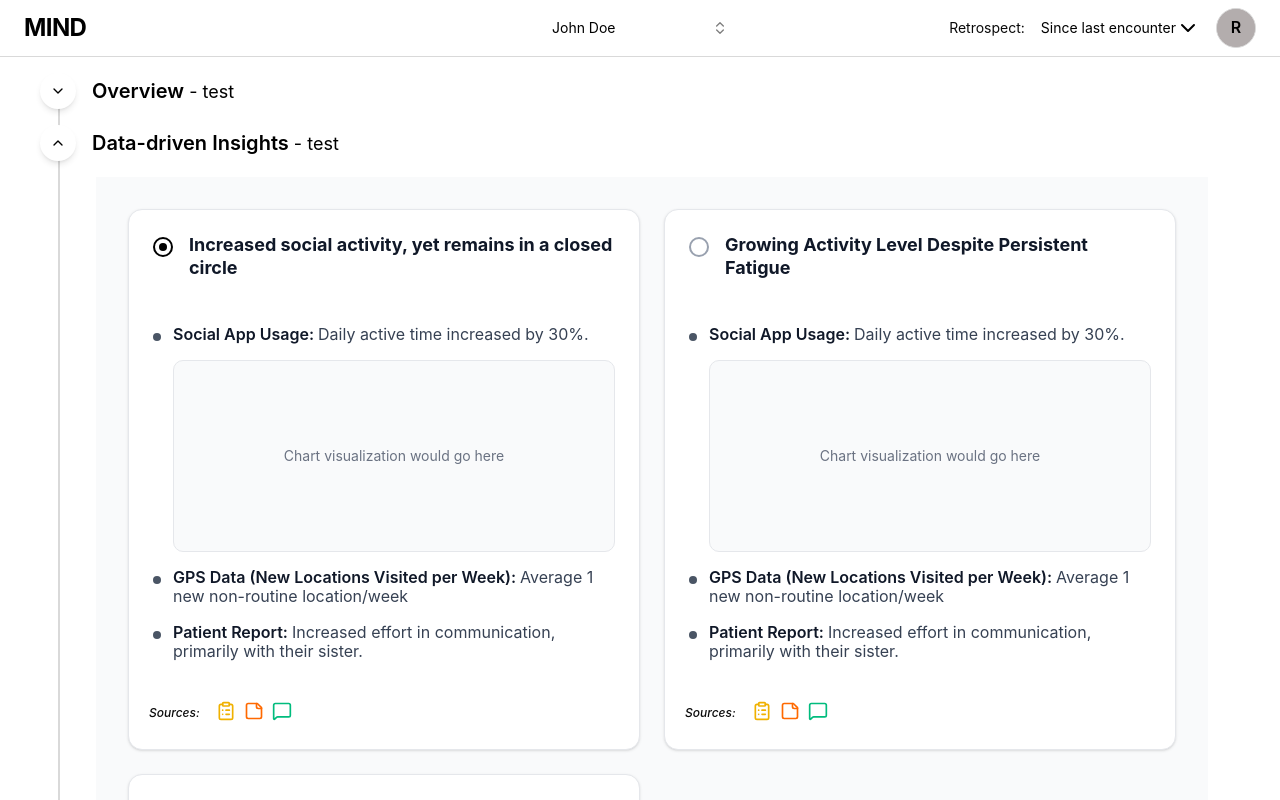
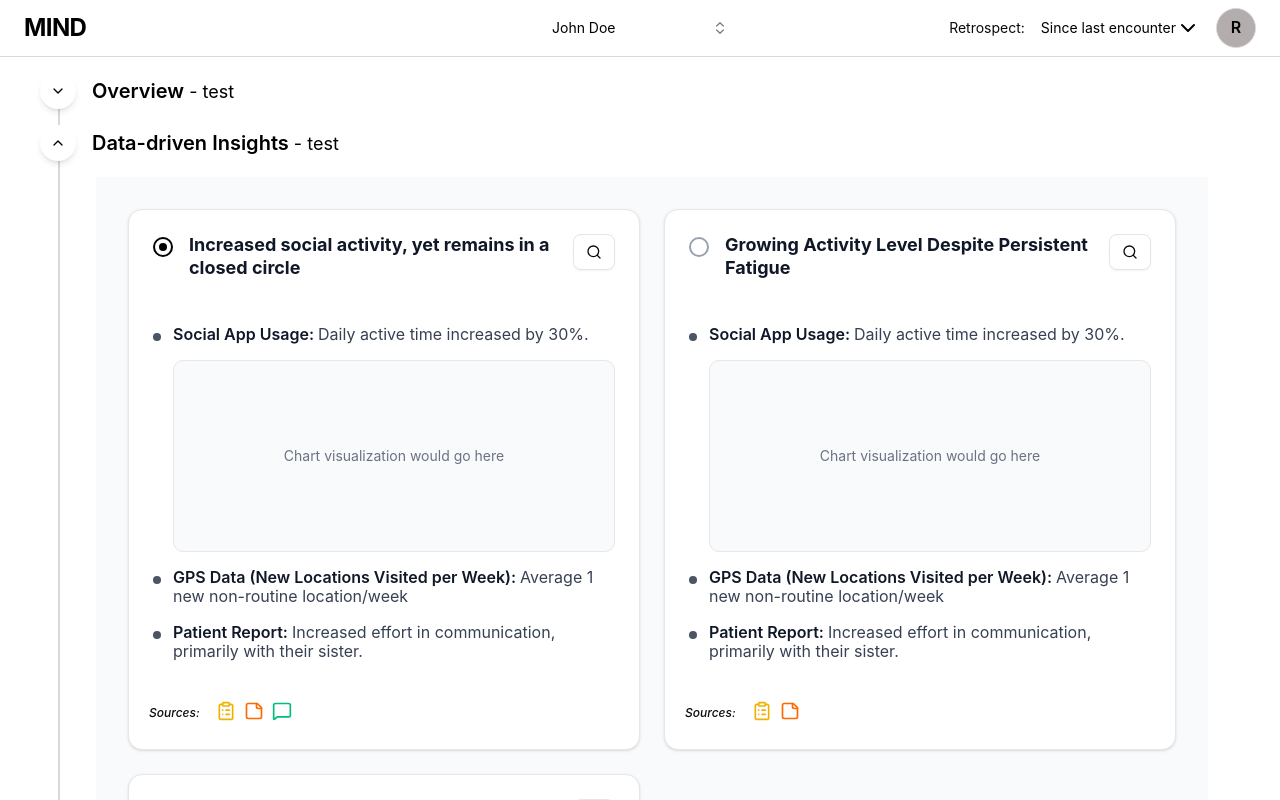
Before and after one commit to sea-lab-space/MIND, a React (Vite) app in the folder FE-mh-narrative-dashboard/: page / in a window 1280 px wide. Both pictures are taken after a click on the button 58 px from the left and 143 px from the top of the page. Built offline with nearby package versions, Linux system fonts and the light colour scheme.

Commit message:
Refactor datasource icon usage and update InsightCard
Rethink insight card open logic. Added a button to ensure users can select text on cards

```diff
--- a/FE-mh-narrative-dashboard/src/App.tsx
+++ b/FE-mh-narrative-dashboard/src/App.tsx
@@ -2,7 +2,7 @@ import InsightCardComponent from "@/components/InsightCardComponent";
 import { useState } from "react";
 import Header from "./components/header";
 import SectionTitle from "./components/section";
-import type { DatasourceIconType, RetrospectOptions } from "./types/props";
+import { DatasourceIconTypes, type DatasourceIconType, type RetrospectOptions } from "./types/props";
 import { Button } from "./components/ui/button";
 import DrilldownPanel from "./components/DrilldownPanel";
 
@@ -67,26 +67,25 @@ function App() {
     {
       title: "Increased social activity, yet remains in a closed circle",
       sources: [
-        { type: "measurement score" as DatasourceIconType },
-        { type: "notes" as DatasourceIconType },
-        { type: "transcripts" as DatasourceIconType },
+        { type: DatasourceIconTypes.measurementScore },
+        { type: DatasourceIconTypes.clinicalNotes },
+        { type: DatasourceIconTypes.clinicalTranscripts },
       ],
     },
     {
       title: "Growing Activity Level Despite Persistent Fatigue",
       sources: [
-        { type: "measurement score" as DatasourceIconType },
-        { type: "notes" as DatasourceIconType },
-        { type: "transcripts" as DatasourceIconType },
+        { type: DatasourceIconTypes.measurementScore },
+        { type: DatasourceIconTypes.clinicalNotes },
       ],
     },
     {
       title: "Enhanced Cognitive Function and Focus",
       sources: [
-        { type: "measurement score" as DatasourceIconType },
-        { type: "notes" as DatasourceIconType },
-        { type: "transcripts" as DatasourceIconType },
-        { type: "passive sensing" as DatasourceIconType },
+        { type: DatasourceIconTypes.measurementScore },
+        { type: DatasourceIconTypes.clinicalNotes },
+        { type: DatasourceIconTypes.clinicalTranscripts },
+        { type: DatasourceIconTypes.passiveSensing },
       ],
     },
   ];
--- a/FE-mh-narrative-dashboard/src/components/DrilldownPanel.tsx
+++ b/FE-mh-narrative-dashboard/src/components/DrilldownPanel.tsx
@@ -6,7 +6,7 @@ import {
   ChevronRight,
 } from "lucide-react";
 import { Card, CardContent, CardHeader } from "@/components/ui/card";
-import DataSourceIcon from "./DataSourceIcon";
+import DataSourceIcon from "./DatasourceIcon";
 import { Button } from "@/components/ui/button";
 import { Badge } from "@/components/ui/badge";
 import type { DatasourceIconType } from "@/types/props";
--- a/FE-mh-narrative-dashboard/src/components/InsightCardComponent.tsx
+++ b/FE-mh-narrative-dashboard/src/components/InsightCardComponent.tsx
@@ -1,15 +1,15 @@
 import { useState } from "react";
-
 import { Card, CardContent, CardHeader } from "@/components/ui/card";
-
 import InsightCardDetail from "@/components/InsightCardDetails";
-import DataSourceIcon from "./DataSourceIcon";
 import type { DatasourceIconType } from "../types/props";
+import DataSourceIcon from "./DatasourceIcon";
+import { Button } from "./ui/button";
+import { Search } from "lucide-react";
 
 interface InsightCardProps {
   isExpanded?: boolean;
   title?: string;
-  sources?: Array<{
+  sources: Array<{
     type: DatasourceIconType;
   }>;
   onToggle?: (expanded: boolean) => void;
@@ -22,11 +22,7 @@ interface InsightCardProps {
 export default function InsightCardComponent({
   isExpanded = false,
   title = "Growing Activity Level Despite Persistent Fatigue",
-  sources = [
-    { type: "passive sensing" },
-    { type: "notes" },
-    { type: "measurement score" },
-  ],
+  sources,
   onToggle,
   isSelected = true,
   onSelect,
@@ -35,10 +31,7 @@ export default function InsightCardComponent({
   const [detailExpanded, setDetailExpanded] = useState(isExpanded);
 
   return (
-    <Card
-      className="w-full max-w-[700px] transition-all duration-200 hover:shadow-md border border-gray-200 bg-white text-left"
-      onClick={onClick}
-    >
+    <Card className="w-full max-w-[700px] transition-all duration-200 hover:shadow-md border border-gray-200 bg-white text-left">
       <CardHeader className="pb-4">
         <div className="flex items-start gap-4">
           <div
@@ -61,6 +54,10 @@ export default function InsightCardComponent({
           <h2 className="text-lg font-bold text-gray-900 leading-tight">
             {title}
           </h2>
+          {/* TODO: buttons fly off card */}
+          <Button onClick={onClick} className="ml-auto" variant='outline'>
+            <Search />
+          </Button>
         </div>
       </CardHeader>
 
```
